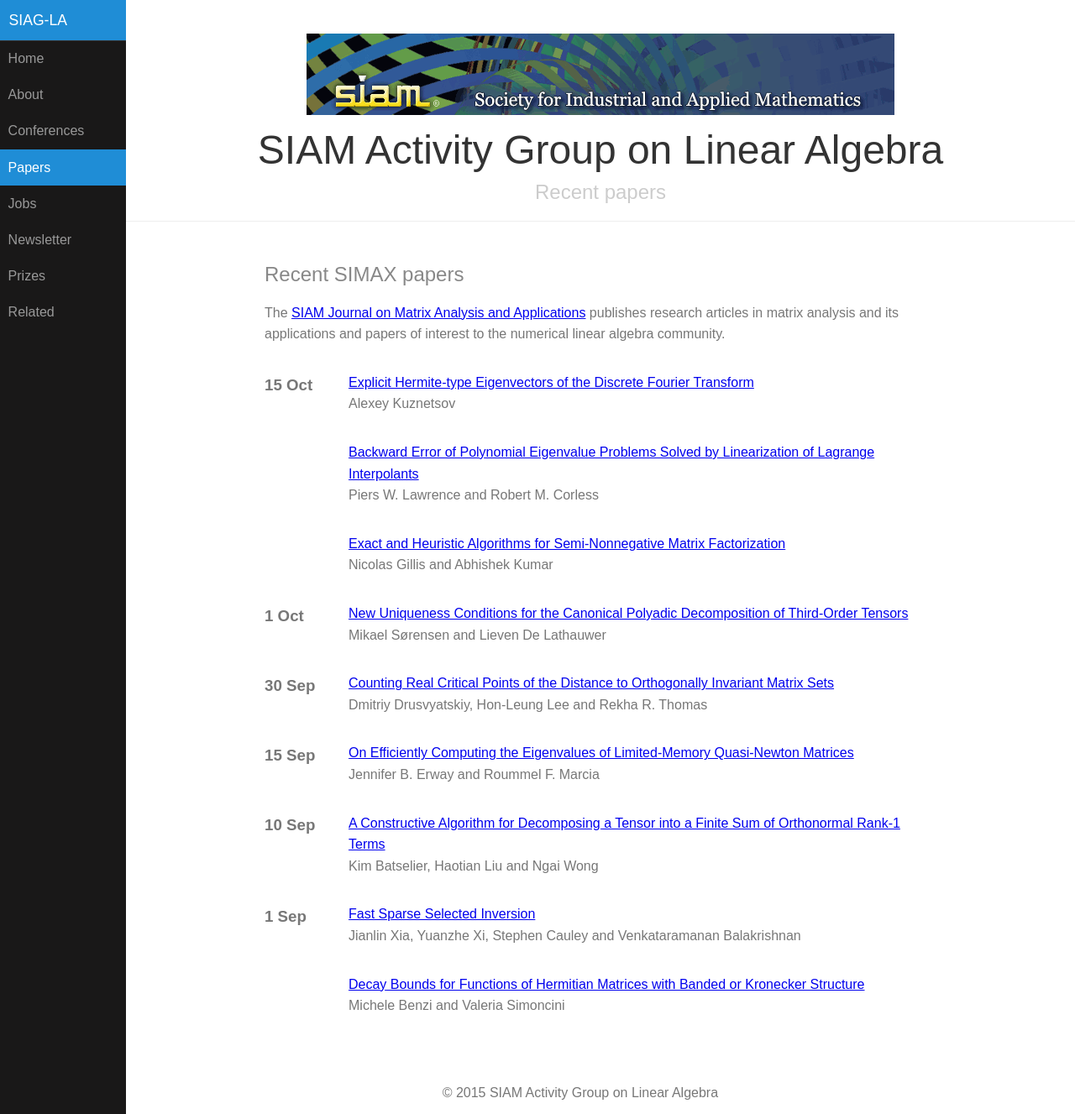
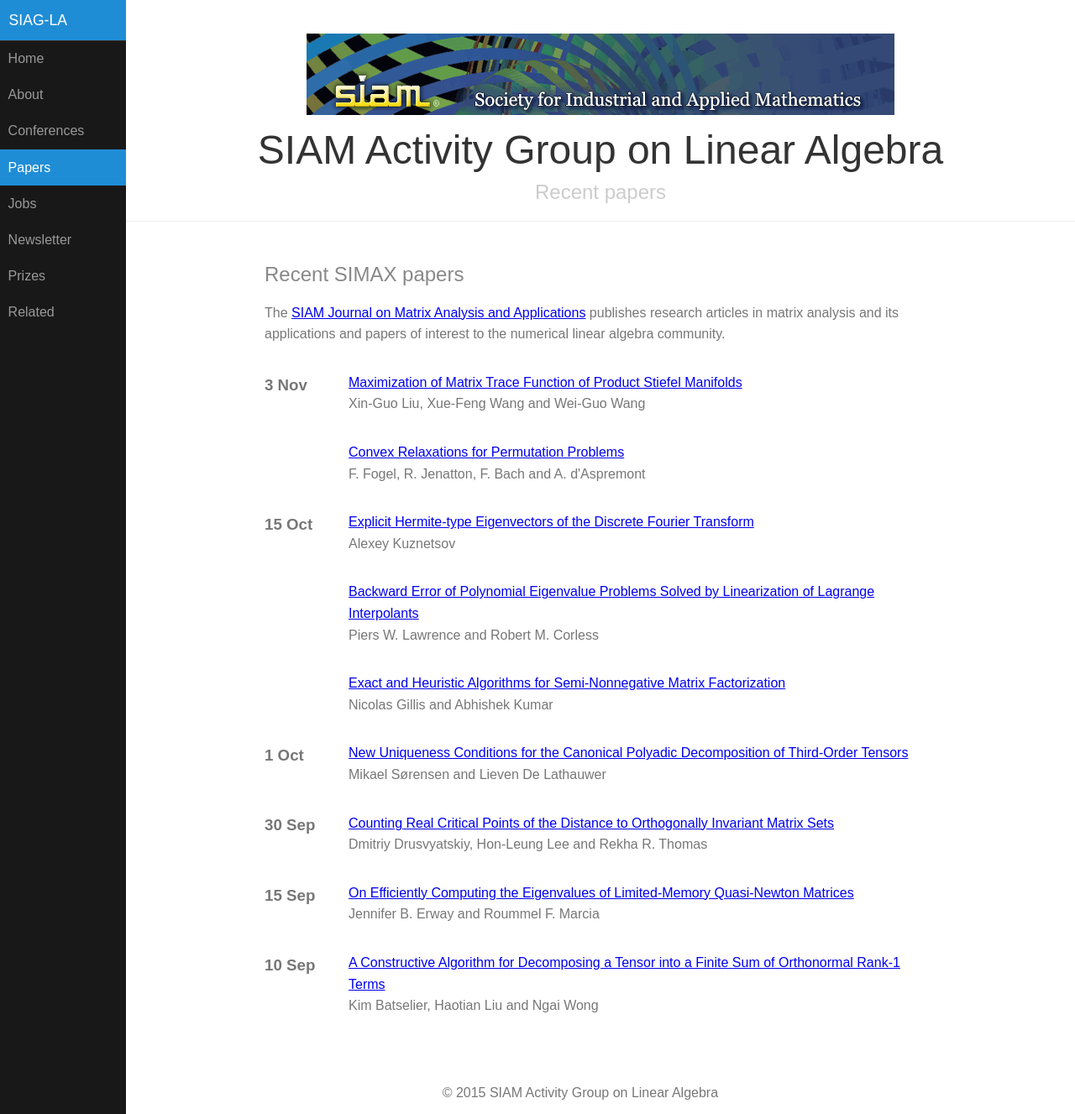
Before and after one commit to dbindel/siagla, a Jekyll site: the page built from simax.html, in a window 1280 px wide and 1327 px high. Shown: the whole window at 84% size. Built offline with Jekyll 4.4.1, drawn with Linux system fonts in a browser that asks for light colours.

Commit message:
Automated updates to simax.yml

```diff
--- a/_data/simax.yml
+++ b/_data/simax.yml
@@ -1229,3 +1229,19 @@
   pp_start: '1443'
   title: Explicit Hermite-type Eigenvectors of the Discrete Fourier Transform
   volume: '36'
+- authors: F. Fogel, R. Jenatton, F. Bach and A. d'Aspremont
+  date: '2015-11-03T08:00:00Z'
+  doi: doi:10.1137/130947362
+  link: http://epubs.siam.org/doi/abs/10.1137/130947362?ai=s7&mi=3ezuvv&af=R
+  pp_end: '1488'
+  pp_start: '1465'
+  title: Convex Relaxations for Permutation Problems
+  volume: '36'
+- authors: Xin-Guo Liu, Xue-Feng Wang and Wei-Guo Wang
+  date: '2015-11-03T08:00:00Z'
+  doi: doi:10.1137/15M100883X
+  link: http://epubs.siam.org/doi/abs/10.1137/15M100883X?ai=s7&mi=3ezuvv&af=R
+  pp_end: '1506'
+  pp_start: '1489'
+  title: Maximization of Matrix Trace Function of Product Stiefel Manifolds
+  volume: '36'
```
